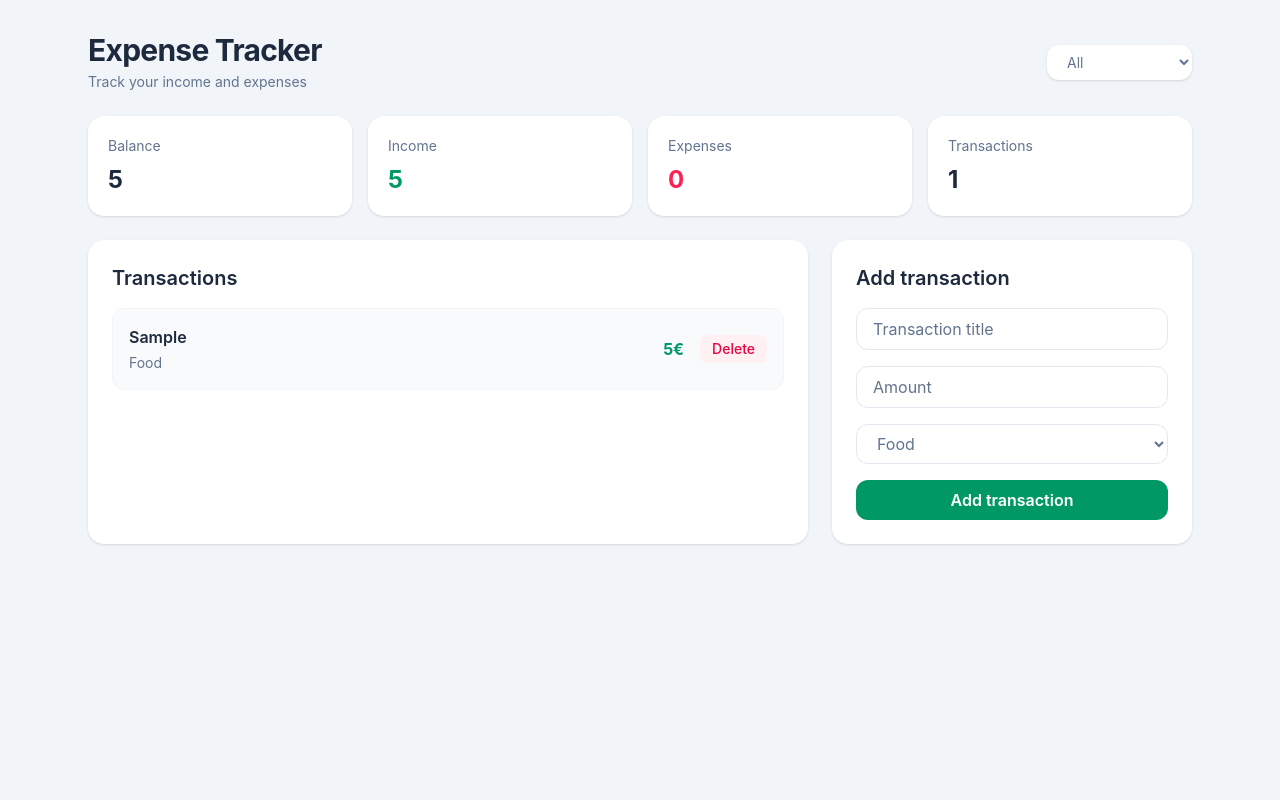
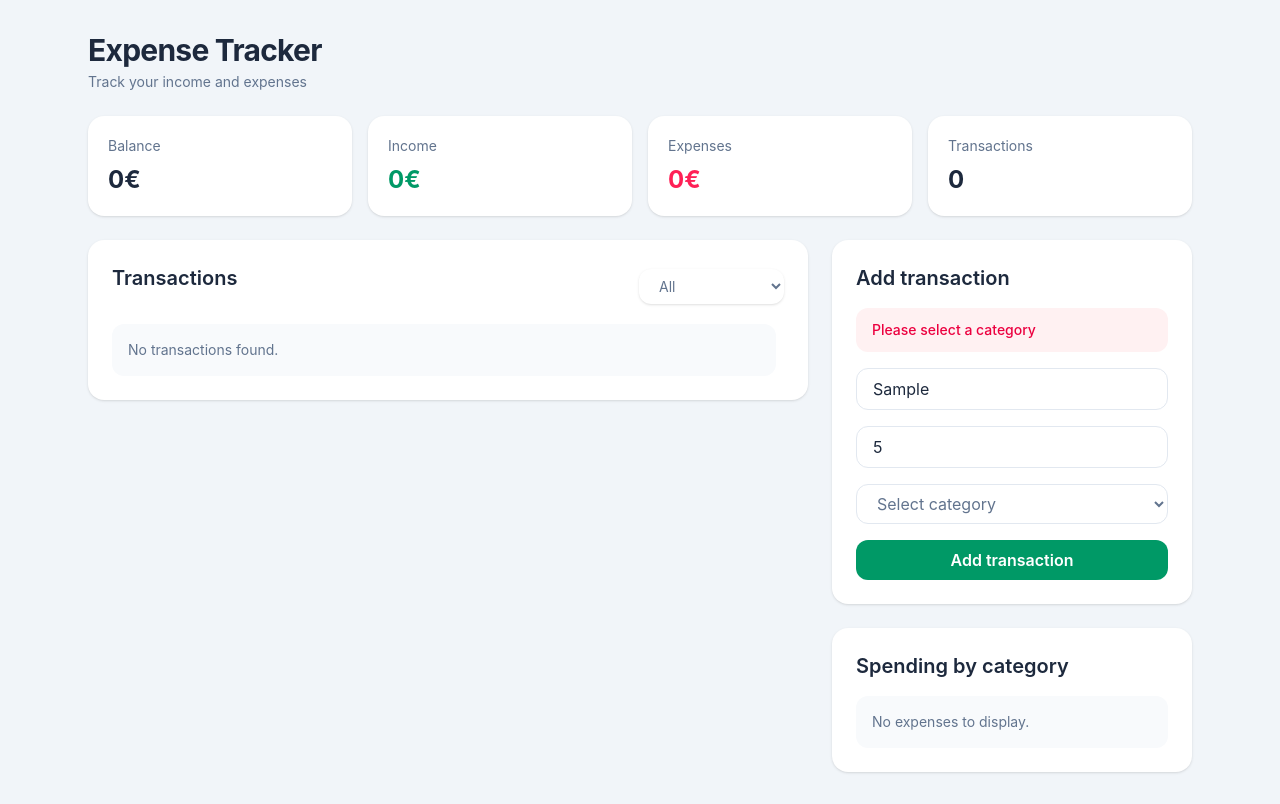
Before and after one commit to timo-1212/Expense-tracker, a React (Vite) app: page / in a window 1280 px wide. Both pictures are taken after typing "Sample", "5" into the empty fields and a click on the button "Add transaction". Built offline with nearby package versions, Linux system fonts and the light colour scheme.

Commit message:
Add form validation and category spending chart

```diff
--- a/src/App.jsx
+++ b/src/App.jsx
@@ -2,6 +2,7 @@ import { useState, useEffect } from 'react'
 import Balance from './components/Balance'
 import TransactionForm from './components/TransactionForm'
 import TransactionList from './components/TransactionList'
+import CategoryChart from './components/CategoryChart'
 
 function App() {
 
@@ -36,7 +37,14 @@ function App() {
             <h1 className="text-3xl font-bold tracking-tight text-slate-800">Expense Tracker</h1>
             <p className="mt-1 text-sm text-slate-500">Track your income and expenses</p>
           </div>
+      </header>
 
+      <Balance transactions={transactions} />
+
+      <main className="grid items-start gap-6 lg:grid-cols-[2fr_1fr]">
+        <section className="rounded-2xl bg-white p-6 shadow-sm">
+          <div className="mb-4 flex items-center justify-between gap-4">
+            <h2 className="mb-4 text-xl font-semibold text-slate-800">Transactions</h2>
 
             <select
               className="rounded-xl border-slate-200 bg-white px-4 py-2 text-sm shadow-sm outline-none text-slate-500 focus:border-emerald-500"
@@ -50,23 +58,27 @@ function App() {
                 <option value="Income">Income</option>
                 <option value="Other">Other</option>
             </select>
-      </header>
+          </div>
 
-      <Balance transactions={transactions} />
-
-      <main className="grid gap-6 lg:grid-cols-[2fr_1fr]">
-        <section className="rounded-2xl bg-white p-6 shadow-sm">
-          <h2 className="mb-4 text-xl font-semibold text-slate-800">Transactions</h2>
+          <div className="max-h-[520px] overflow-y-auto pr-2">
             <TransactionList
               transactions={filteredTransactions}
               deleteTransaction={deleteTransaction}
             />
+          </div>
         </section>
 
+        <aside className="space-y-6">
           <section className="rounded-2xl bg-white p-6 shadow-sm">
             <h2 className="mb-4 text-xl font-semibold text-slate-800">Add transaction</h2>
             <TransactionForm addTransaction={addTransaction} />
           </section>
+
+          <section className="rounded-2xl bg-white p-6 shadow-sm">
+            <h2 className="mb-4 text-xl font-semibold text-slate-800">Spending by category</h2>
+            <CategoryChart transactions={transactions} />
+          </section>
+        </aside>
       </main>
       </div>
     </div>
--- a/src/components/Balance.jsx
+++ b/src/components/Balance.jsx
@@ -13,17 +13,17 @@ function Balance({ transactions = [] }) {
         <section className="mb-6 grid gap-4 sm:grid-cols-2 lg:grid-cols-4">
             <div className="rounded-2xl bg-white p-5 shadow-sm">
                 <p className="text-sm text-slate-500">Balance</p>
-                <strong className="mt-2 block text-2xl text-slate-800">{balance}</strong>
+                <strong className="mt-2 block text-2xl text-slate-800">{balance}€</strong>
             </div>
 
             <div className="rounded-2xl bg-white p-5 shadow-sm">
                 <p className="text-sm text-slate-500">Income</p>
-                <strong className="mt-2 block text-2xl text-emerald-600">{income}</strong>
+                <strong className="mt-2 block text-2xl text-emerald-600">{income}€</strong>
             </div>
 
             <div className="rounded-2xl bg-white p-5 shadow-sm">
                 <p className="text-sm text-slate-500">Expenses</p>
-                <strong className="mt-2 block text-2xl text-rose-500">{expenses}</strong>
+                <strong className="mt-2 block text-2xl text-rose-500">{expenses}€</strong>
             </div>
 
             <div className="rounded-2xl bg-white p-5 shadow-sm">
--- /dev/null
+++ b/src/components/CategoryChart.jsx
@@ -0,0 +1,59 @@
+function CategoryChart( {transactions = [] }) {
+    const expenseTransactions = transactions.filter(
+        transaction => transaction.amount < 0
+    )
+
+    const categoryTotals = expenseTransactions.reduce((totals, transaction) => {
+        const category = transaction.category
+        const amount = Math.abs(transaction.amount)
+
+        totals[category] = (totals[category] || 0) + amount
+
+        return totals
+    }, {})
+
+    const chartData = Object.entries(categoryTotals).map(([category, total]) => ({
+        category, total,
+    }))
+
+    const maxTotal = Math.max(
+        ...chartData.map(item => item.total), 0
+    )
+
+    if (chartData.length === 0) {
+        return (
+            <p className="rounded-xl bg-slate-50 p-4 text-sm text-slate-500">
+                No expenses to display.
+            </p>
+        )
+    }
+
+    return (
+        <div className="space-y-4">
+            {chartData.map(item => {
+                const width = maxTotal === 0
+                    ? 0
+                    : (item.total / maxTotal) * 100
+                return (
+                    <div key={item.category}>
+                        <div className="mb-2 flex items-center justify-between text-sm">
+                            <span className="font-medium text-slate-700">
+                                {item.category}
+                            </span>
+
+                            <span className="font-semibold text-slate-800">
+                                {item.total}€
+                            </span>
+                        </div>
+
+                        <div className="h-3 rounded-full bg-slate-100">
+                            <div className="h-3 rounded-full bg-emerald-500" style={{ width: `${width}%`  }}/>
+                        </div>
+                    </div>
+                )
+            })}
+        </div>
+    )
+}
+
+export default CategoryChart
--- a/src/components/TransactionForm.jsx
+++ b/src/components/TransactionForm.jsx
@@ -3,14 +3,35 @@ import { useState } from "react"
 function TransactionForm ({ addTransaction }) {
     const [title, setTitle] = useState('')
     const [amount, setAmount] = useState('')
-    const [category, setCategory] = useState("Food")
+    const [category, setCategory] = useState('')
+    const [error, setError] = useState('')
 
     function handleSubmit(event) {
         event.preventDefault()
 
+        if (!title.trim()) {
+            setError('Transaction title is required')
+            return
+        }
+
+        if (amount === '') {
+            setError('Amount is required')
+            return
+        }
+
+        if (Number(amount) === 0) {
+            setError('Amount cannot be 0')
+            return
+        }
+
+        if (!category) {
+            setError('Please select a category')
+            return
+        }
+
         const newTransaction = {
             id: Date.now(),
-            title: title,
+            title: title.trim(),
             amount: Number(amount),
             category: category,
         }
@@ -19,12 +40,18 @@ function TransactionForm ({ addTransaction }) {
 
         setTitle('')
         setAmount('')
-        setCategory("Food")
+        setCategory('')
+        setError('')
     }
+
     return (
         <form onSubmit={handleSubmit} className="space-y-4">
+            {error && (
+            <p className="rounded-xl bg-rose-50 px-4 py-3 text-sm font-medium text-rose-600">{error}</p>
+            )}
+
             <input
-                className="w-full rounded-xl border border-slate-200 px-4 py-2 outline-none placeholder-slate-500 focus:border-emerald-500"
+                className="w-full rounded-xl border border-slate-200 px-4 py-2 outline-none text-slate-800 placeholder-slate-500 focus:border-slate-600"
                 type="text"
                 placeholder="Transaction title"
                 value={title}
@@ -32,7 +59,7 @@ function TransactionForm ({ addTransaction }) {
             />
 
             <input
-                className="w-full rounded-xl border border-slate-200 px-4 py-2 outline-none placeholder-slate-500 focus:border-emerald-500"
+                className="w-full rounded-xl border border-slate-200 px-4 py-2 outline-none text-slate-800 placeholder-slate-500 focus:border-slate-600"
                 type="number"
                 placeholder="Amount"
                 value={amount}
@@ -44,6 +71,7 @@ function TransactionForm ({ addTransaction }) {
                 value={category}
                 onChange={(event) => setCategory(event.target.value)}
             >
+                <option value="" disabled hidden>Select category</option>
                 <option value="Food">Food</option>
                 <option value="Transport">Transport</option>
                 <option value="Entertainment">Entertainment</option>
```
Lines whose indentation alone changed are shown as unchanged.
